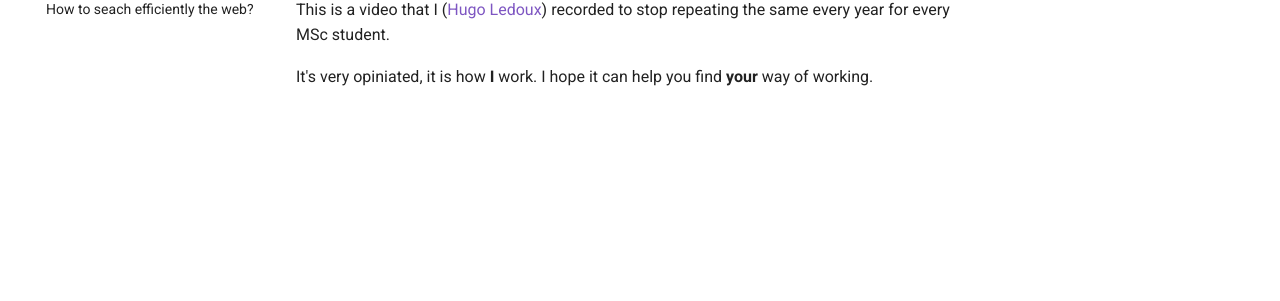
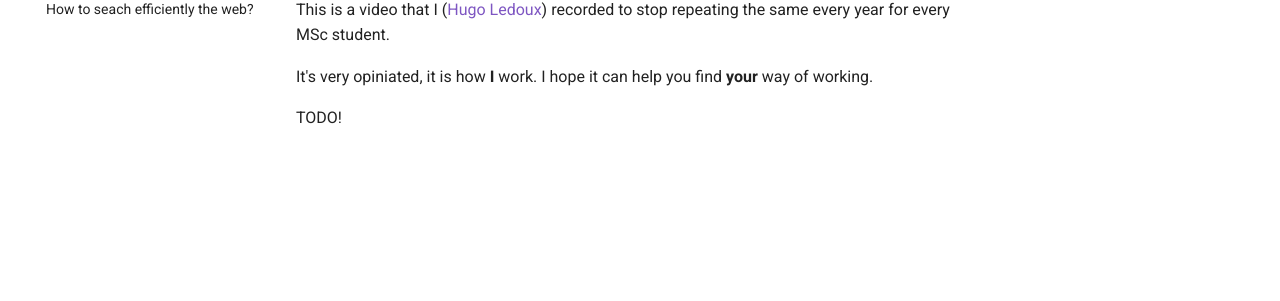
Before and after one commit to tudelft3d/geogeeks, an MkDocs documentation site: the page built from docs/research/researchtips.md, in a window 1280 px wide. Shown: the part 231-532 px from the top of the page. Built offline with MkDocs 1.6.1 and Material for MkDocs 9.7.7, drawn with Linux system fonts in a browser that asks for light colours; comment, search, counter and statistics services are not loaded.

Commit message:
Small fixes

```diff
--- a/docs/research/researchtips.md
+++ b/docs/research/researchtips.md
@@ -5,3 +5,5 @@
 This is a video that I ([Hugo Ledoux](https://3d.bk.tudelft.nl/hledoux)) recorded to stop repeating the same every year for every MSc student.
 
 It's very opiniated, it is how **I** work. I hope it can help you find **your** way of working.
+
+TODO!
```
Also changed, not shown: docs/misc/delftblue.md (+2 -1 lines).
